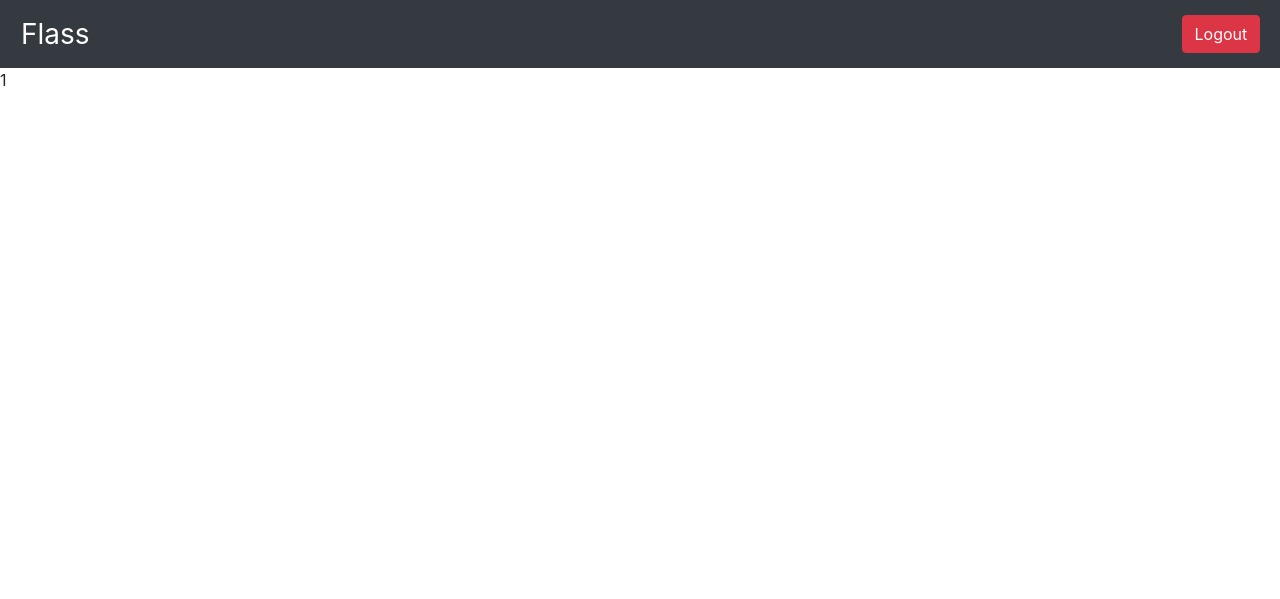
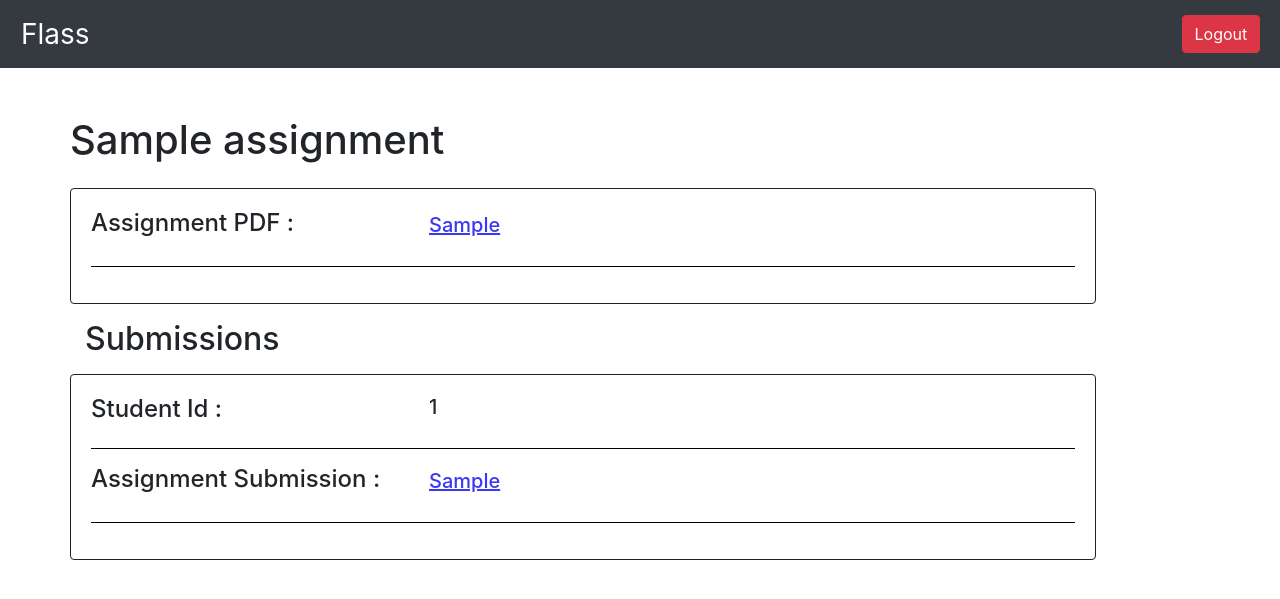
Before and after one commit to arjund-06/flass, a Django app: template lms/templates/showAssignment.html in a window 1280 px wide. Shown: the top 599 px of the page. Run offline with Django 3.2, Linux system fonts and the light colour scheme; the template is opened without the code that fills it: values that come from a table or form of the project are taken from there, others are empty; tables that the repository leaves empty hold one stand-in row (values such as "Sample post"); some libraries are stand-ins or nearby versions.

Commit message:
Made final changes

```diff
--- a/lms/templates/showAssignment.html
+++ b/lms/templates/showAssignment.html
@@ -37,13 +37,79 @@
                             <h5>{{student_assignment.marks}}</h5>
                         </div>
                     </div>
+                    <div class="row mt-5">
+                        <div class="col"></div>
+                        <div class="col-3">
+                            <a href="/subject/{{ assignment.subject_id }}" class="btn btn-danger" style="text-align: center;">Cancel</a>
+                            <a href="/assignmentSubmission/{{path_asi_id}}" class="btn btn-success" style="text-align: center;">Add Submission</a>
+                        </div>
+                        <div class="col"></div>
+                    </div>
                 </div>
             </div>
         </div>
     {% endfor %}
 {% else %}
+<div class="container mt-5">
+    <div class="row">
+        <h1>{{assignment.assignment_title}}</h1>
+    </div>
+    <div class="row mt-3">
+        <div class="card" style="width: 90%; border: 1px solid rgb(34, 34, 34);">
+            <div class="card-body">
+                <div class="row">
+                    <div class="col-4">
+                        <h4 class="card-title">Assignment PDF :</h4>
+                    </div>
+                    <div class="col mt-1">
+                        <h5><a href="{{assignment.assignment_pdf}}" download style="color: rgb(56, 56, 245); text-decoration: underline;">{{assignment.assignment_pdf}}</a>
+                        </h5>
+                    </div>
+                </div>
+                <hr>
+            </div>
+        </div>
+    </div>
+    <h2 class="my-3">Submissions</h2>
     {% for asi_data in student_assignment %}
-        {{asi_data.student_id}}
+    <div class="row mt-3">
+        <div class="card" style="width: 90%; border: 1px solid rgb(34, 34, 34);">
+            <div class="card-body">
+                <div class="row">
+                    <div class="col-4">
+                        <h4>Student Id :</h4>
+                    </div>
+                    <div class="col">
+                        <h5>{{asi_data.student_id}}</h5>
+                    </div>
+                </div>
+                <hr>
+                {% if asi_data.assignment_pdf == "" %}
+                <div class="row">
+                    <div class="col-4">
+                        <h4 class="card-title">Assignment Submission :</h4>
+                    </div>
+                    <div class="col mt-1">
+                        <!-- <h5><a href="{{ asi_data.assignment_pdf }}" download style="color: rgb(56, 56, 245); text-decoration: underline;">{{ asi_data.assignment_pdf }}</a> -->
+                        <!-- </h5> -->
+                        <h5>Not yet submitted</h5>
+                    </div>
+                </div>
+                {% else %}
+                <div class="row">
+                    <div class="col-4">
+                        <h4 class="card-title">Assignment Submission :</h4>
+                    </div>
+                    <div class="col mt-1">
+                        <h5><a href="{{ asi_data.assignment_pdf }}" download style="color: rgb(56, 56, 245); text-decoration: underline;">{{ asi_data.assignment_pdf }}</a>
+                        </h5>
+                    </div>
+                </div>
+                {% endif %}
+                <hr>
+            </div>
+        </div>
+    </div>
     {% endfor %}
 {% endif %}
 
--- a/lms/templates/subject.html
+++ b/lms/templates/subject.html
@@ -41,7 +41,7 @@
     <div class="row mt-4">
         {% for assignment in assignments %}
         <div class="col-md-6">
-            <div class="card mx-auto" style=" border: 1px solid black; border-radius: 15px;">
+            <div class="card mx-auto my-2" style=" border: 1px solid black; border-radius: 15px;">
                 <div class="card-body">
                     <div class="row">
                         <div class="col mt-1">
@@ -69,7 +69,7 @@
     <div class="row mt-4">
         {% for assessment in assessments %}
         <div class="col-md-6">
-            <div class="card mx-auto" style=" border: 1px solid black; border-radius: 15px;">
+            <div class="card mx-auto my-2" style=" border: 1px solid black; border-radius: 15px;">
                 <div class="card-body">
                     <div class="row">
                         <div class="col mt-1">
@@ -79,7 +79,7 @@
                             <h5 class="card-title">{{assessment.assignment_title}}</h5>
                         </div>
                         <div class="col-6">
-                            <button class="btn btn-primary"><a href="/assessment/{{assessment.assignment_id}}">View Assessment</a></button>
+                            <button class="btn btn-primary"><a href="/assignment/{{assessment.assignment_id}}">View Assessment</a></button>
                         </div>
                     </div>
                 </div>
--- a/lms/templates/submitAssignment.html
+++ b/lms/templates/submitAssignment.html
@@ -12,7 +12,7 @@
         </div>
         <div style="text-align: center;">
             <button type="button" class="btn btn-danger mt-2" id="cancel"><a
-                    href="/assignment/{{path_asi_id}}">Cancel</a></button>
+                    href="/assignment/{{ path_asi_id }}">Cancel</a></button>
             <button type="submit" class="btn btn-success mt-2" id="submit">Add Assignment</button>
         </div>
     </form>
```
Also changed, not shown: lms/templates/addAssessment.html (+13 -9 lines), lms/templates/addAssignment.html (+13 -4 lines), lms/views.py (+13 -3 lines).
